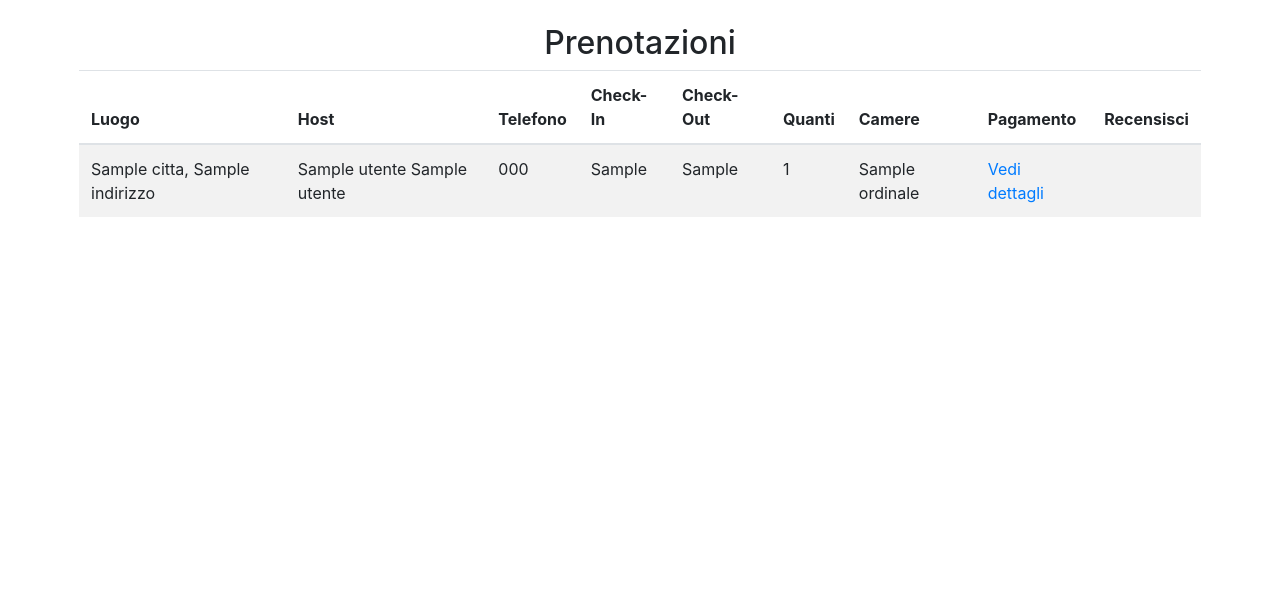
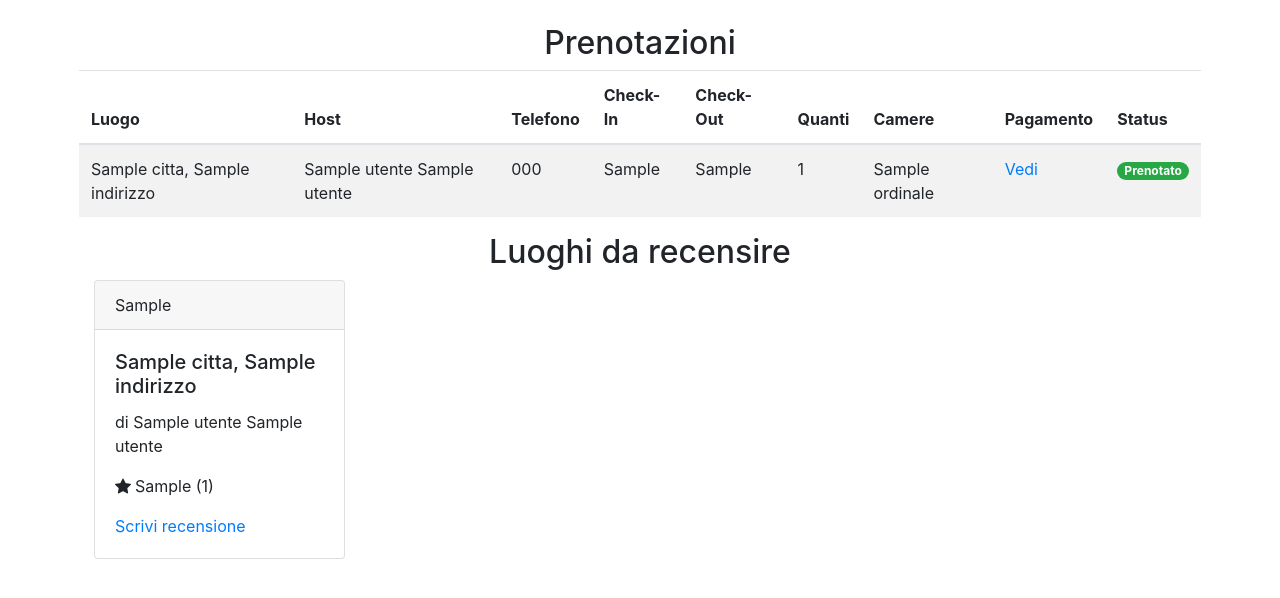
Before and after one commit to LorenzoPrati/HomeRental, a Python web app: template website/templates/tuoi_soggiorni.html in a window 1280 px wide. Shown: the part 56-654 px from the top of the page. Run offline with Jinja, Linux system fonts and the light colour scheme; the template is opened without the code that fills it: most values are stand-ins (such as "Sample title", 1, 10 or a date in 2020).

Commit message:
add reservation status

```diff
--- a/website/models.py
+++ b/website/models.py
@@ -183,10 +183,10 @@ class Soggiorno(db.Model):
     )
 
     def get_stringa_check_in(self):
-        return self.check_in.strftime("%d %b %Y %H:%M")
+        return self.check_in.strftime("%d %b %H:%M")
 
     def get_stringa_check_out(self):
-        return self.check_out.strftime("%d %b %Y %H:%M")
+        return self.check_out.strftime("%d %b %H:%M")
 
 
 class Recensione(db.Model):
--- a/website/templates/tuoi_soggiorni.html
+++ b/website/templates/tuoi_soggiorni.html
@@ -15,12 +15,12 @@
                 <th scope="col">Quanti</th>
                 <th scope="col">Camere</th>
                 <th scope="col">Pagamento</th>
-                <th scope="col">Recensisci</th>
+                <th scope="col">Status</th>
             </tr>
         </thead>
         <tbody>
             {% for soggiorno in soggiorni %}
-            {% if not soggiorno.data_cancellazione %}
+
             <tr>
                 <td>
                     {{soggiorno.camere[0].proprieta.citta.nome}}, {{soggiorno.camere[0].proprieta.indirizzo}}
@@ -37,17 +37,42 @@
                     {% endfor %}
                 </td>
                 <td>
-                    <a href="{{url_for('views.pagamento', id_pagamento=soggiorno.pagamento.id)}}">Vedi dettagli</a>
+                    <a href="{{url_for('views.pagamento', id_pagamento=soggiorno.pagamento.id)}}">Vedi</a>
                 </td>
                 <td>
-                    {% if soggiorno.check_in < now %}
-                    <a href="{{url_for('views.scrivi_recensione', id_proprieta=soggiorno.camere[0].proprieta.id)}}">Recensisci</a>
+                    {% if soggiorno.data_cancellazione %}
+                    <span class="badge badge-pill badge-danger">Annullato</span>
+                    {% else %}
+                        {% if now > soggiorno.check_in and now < soggiorno.check_out%}
+                        <span class="badge badge-pill badge-warning">In corso</span>
+                        {% elif now > soggiorno.check_out%}
+                        <span class="badge badge-pill badge-secondary">Completato</span>
+                        {% else %}
+                        <span class="badge badge-pill badge-success">Prenotato</span>
+                        {% endif %}
                     {% endif %}
                 </td>
             </tr>
-            {% endif %}
+
             {% endfor %}
         </tbody>
     </table>
 </div>
+<h2 align="center">Luoghi da recensire</i></h2>
+<div class="row">
+    {% for proprieta in proprieta %}
+    <div class="col-3">
+        <div class="card">
+            <div class="card-header">{{proprieta.id_tipo_struttura}}</div>
+            <div class="card-body">
+                <h5 class="card-title">{{ proprieta.citta.nome }}, {{ proprieta.indirizzo }}</h5>
+                <p>di {{proprieta.proprietario.utente.nome}} {{proprieta.proprietario.utente.cognome}}</p>
+                <p><i class="bi bi-star-fill mr-1"></i>{{proprieta.valutazione_media}}
+                    ({{proprieta.num_valutazioni}})</p>
+                <a href="{{ url_for('views.scrivi_recensione', id_proprieta=proprieta.id) }}">Scrivi recensione</a>
+            </div>
+        </div>
+    </div>
+    {% endfor %}
+</div>
 {% endblock %}
```
Also changed, not shown: website/templates/scrivi_recensione.html (+5 -4 lines), website/templates/tue_proprieta.html (+14 -9 lines), website/views.py (+41 -6 lines).
